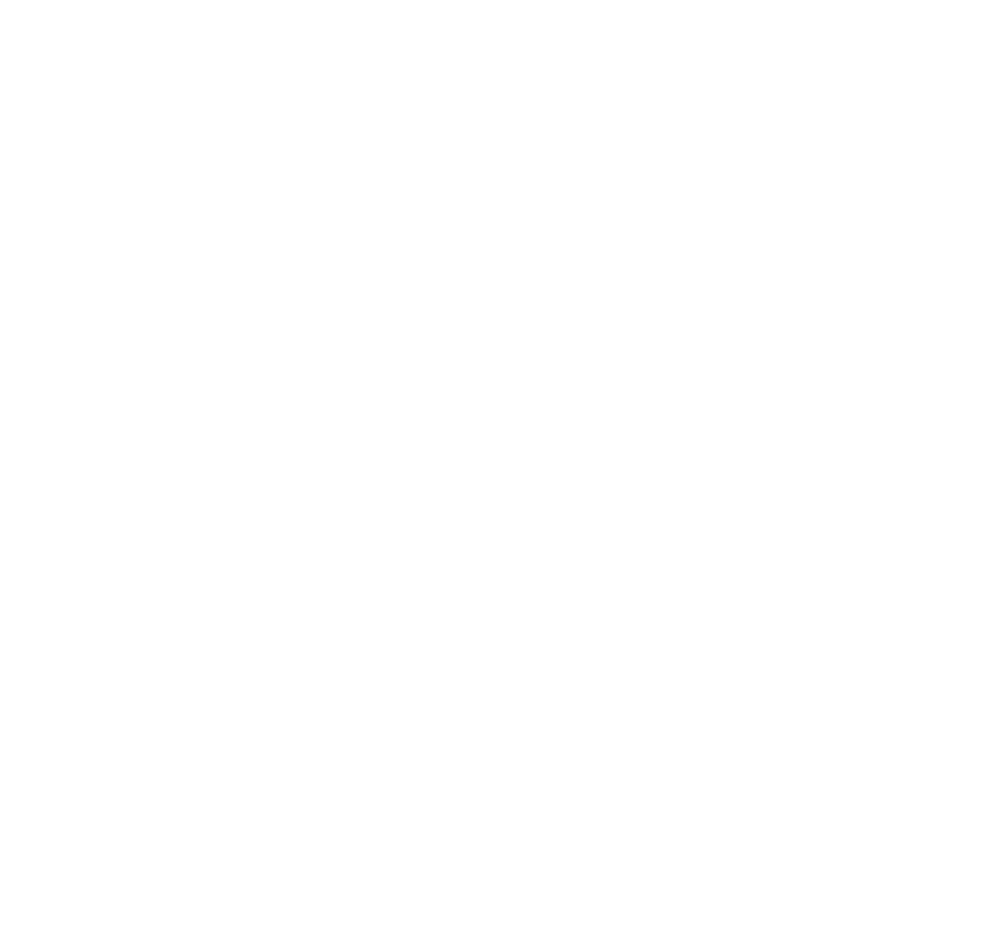
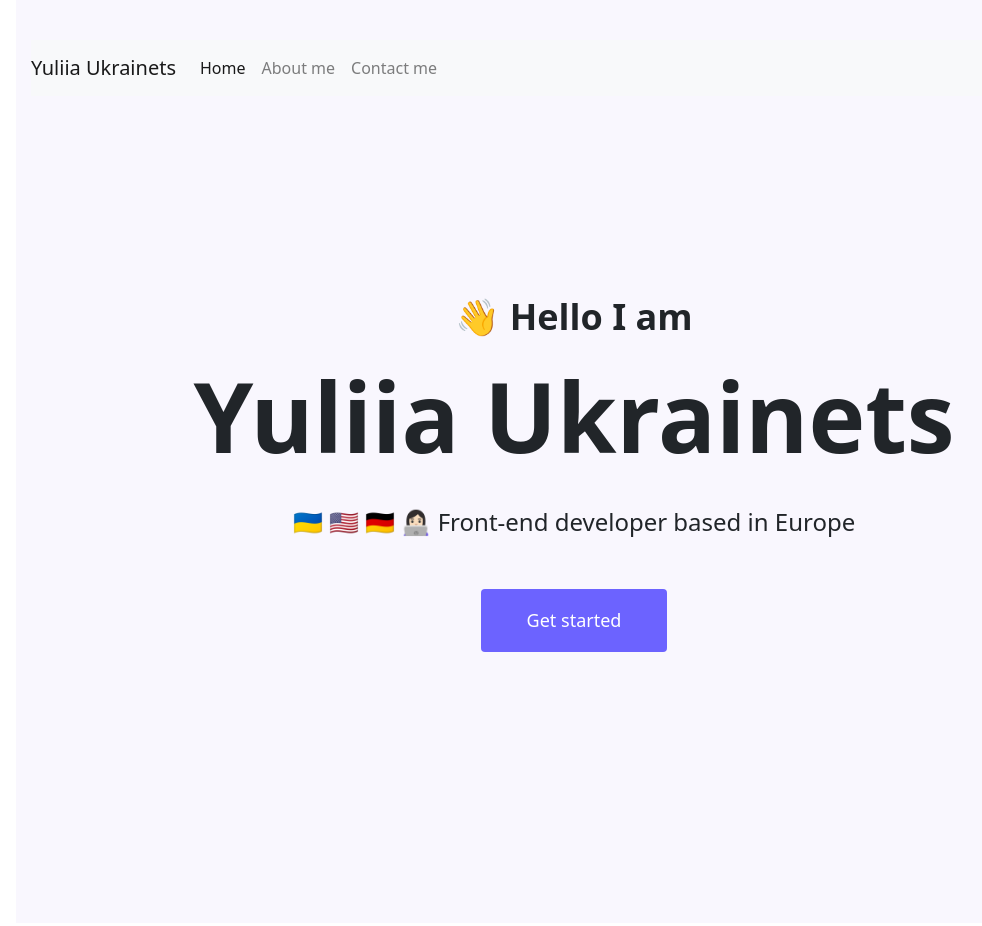
Before and after one commit to Julyuk/my-portfolio-from-scratch, a plain HTML site: page index.html in a window 1280 px wide. Shown: the whole page, without its empty margins (66-1048 px from the left). Before the commit the page ends 800 px from the top, so only its background shows below. Drawn offline with nearby package versions, Linux system fonts and the light colour scheme.

Commit message:
added nav bar+homepage

```diff
--- a/index.html
+++ b/index.html
@@ -2,9 +2,116 @@
 <html lang="en">
   <head>
     <meta charset="UTF-8" />
-    <meta http-equiv="X-UA-Compatible" content="IE=edge" />
     <meta name="viewport" content="width=device-width, initial-scale=1.0" />
-    <title>Document</title>
+    <meta http-equiv="X-UA-Compatible" content="ie=edge" />
+    <title>Front-end developer - Yuliia Ukrainets</title>
+    <link rel="stylesheet" href="styles.css" />
+    <meta
+      name="description"
+      content="Yuliia Ukrainets is a front-end developer based in Europe, check out her projects and contact her for job inquiries"
+    />
+    <link
+      rel="stylesheet"
+      href="https://cdn.jsdelivr.net/npm/bootstrap@4.3.1/dist/css/bootstrap.min.css"
+      integrity="sha384-ggOyR0iXCbMQv3Xipma34MD+dH/1fQ784/j6cY/iJTQUOhcWr7x9JvoRxT2MZw1T"
+      crossorigin="anonymous"
+    />
+    <link
+      href="https://cdn.jsdelivr.net/npm/bootstrap@5.3.0-alpha3/dist/css/bootstrap.min.css"
+      rel="stylesheet"
+      integrity="sha384-KK94CHFLLe+nY2dmCWGMq91rCGa5gtU4mk92HdvYe+M/SXH301p5ILy+dN9+nJOZ"
+      crossorigin="anonymous"
+      <
+      src="https://cdn.jsdelivr.net/npm/bootstrap@5.3.0-alpha3/dist/js/bootstrap.bundle.min.js"
+      integrity="sha384-ENjdO4Dr2bkBIFxQpeoTz1HIcje39Wm4jDKdf19U8gI4ddQ3GYNS7NTKfAdVQSZe"
+      crossorigin="anonymous"
+    />
+
+    <link rel="preconnect" href="https://fonts.googleapis.com" />
+    <link rel="preconnect" href="https://fonts.gstatic.com" crossorigin />
+    <link
+      href="https://fonts.googleapis.com/css2?family=Poppins:wght@500;700&display=swap"
+      rel="stylesheet"
+    />
+    <link rel="preconnect" href="https://fonts.googleapis.com" />
+    <link rel="preconnect" href="https://fonts.gstatic.com" crossorigin />
+    <link
+      href="https://fonts.googleapis.com/css2?family=Playfair+Display:wght@700&display=swap"
+      rel="stylesheet"
+    />
+    <script
+      src="https://kit.fontawesome.com/0f01b78add.js"
+      crossorigin="anonymous"
+    ></script>
   </head>
-  <body></body>
+  <body>
+    <div class="container">
+      <div class="color col-12">
+        <div class="purple">
+          <div class="nav-center">
+            <div class="row nav d-flex justify-content-center">
+              <div class="col-12">
+                <nav class="navbar navbar-expand-lg navbar-light bg-light">
+                  <a
+                    class="navbar-brand"
+                    href="index.html"
+                    title="Homepage of Yuliia Ukrainets' site"
+                    >Yuliia Ukrainets</a
+                  >
+                  <button
+                    class="navbar-toggler"
+                    type="button"
+                    data-toggle="collapse"
+                    data-target="#navbarNav"
+                    aria-controls="navbarNav"
+                    aria-expanded="false"
+                    aria-label="Toggle navigation"
+                  >
+                    <span class="navbar-toggler-icon"></span>
+                  </button>
+                  <div class="collapse navbar-collapse" id="navbarNav">
+                    <ul class="navbar-nav">
+                      <li class="nav-item active">
+                        <a
+                          class="nav-link"
+                          href="#"
+                          title="Homepage of Yuliia Ukrainets' site"
+                          >Home <span class="sr-only">(current)</span></a
+                        >
+                      </li>
+                      <li class="nav-item">
+                        <a
+                          class="nav-link"
+                          href="about.html"
+                          title="About Yuliia Ukrainets"
+                          >About me</a
+                        >
+                      </li>
+                      <li class="nav-item">
+                        <a
+                          class="nav-link"
+                          href="about.html#my-mail"
+                          title="Contact Yuliia Ukrainets"
+                          >Contact me</a
+                        >
+                      </li>
+                    </ul>
+                  </div>
+                </nav>
+              </div>
+            </div>
+
+            <h2 class="hello-mf">👋 Hello I am</h2>
+            <h1 class="name-hp">Yuliia Ukrainets</h1>
+            <h3 class="font-small">
+              🇺🇦 🇺🇸 🇩🇪 👩🏻‍💻 Front-end developer based in Europe
+            </h3>
+            <div class="d-flex justify-content-center">
+              <a href="/about.html" id="get-started">Get started</a>
+            </div>
+          </div>
+        </div>
+      </div>
+    </div>
+  </body>
 </html>
--- a/styles.css
+++ b/styles.css
@@ -0,0 +1,65 @@
+:root {
+  --content: Poppins;
+  --head: Playful Display;
+}
+.hello-mf {
+  font: var(--content);
+  font-weight: 700;
+  font-size: 36px;
+  line-height: 54px;
+  text-align: center;
+  margin-top: 194.18px;
+}
+.name-hp {
+  font: var(--head);
+  font-weight: 700;
+  font-size: 96px;
+  line-height: 127.97px;
+  text-align: center;
+}
+.font-small {
+  font: var(--content);
+  margin-top: 24px;
+  text-align: center;
+  font-weight: 400;
+  font-size: 24px;
+  line-height: 36px;
+  margin-bottom: 49px;
+}
+.purple {
+  background: #f9f7fe;
+  width: 100%;
+}
+#get-started {
+  text-decoration: none;
+  font: var(--content);
+  font-weight: 500;
+  font-size: 18px;
+  line-height: 27px;
+  padding: 18px 46px;
+  background: #6c63ff;
+  color: white;
+  border-radius: 4px;
+  text-align: center;
+  max-width: 200px;
+  border-radius: 4px;
+  margin-bottom: 271px;
+}
+.nav {
+  padding-top: 40px;
+  /* padding-left: 165px;
+  padding-right: 139px; */
+}
+.nav-center {
+  margin-bottom: 194.18px;
+  text-align: center;
+  background: #f9f7fe !important;
+}
+.container {
+  margin: 0;
+  padding: 0;
+  width: 100%;
+}
+.color {
+  background: #f9f7fe;
+}
```
Also changed, not shown: about.html (added, +10 -0 lines).
